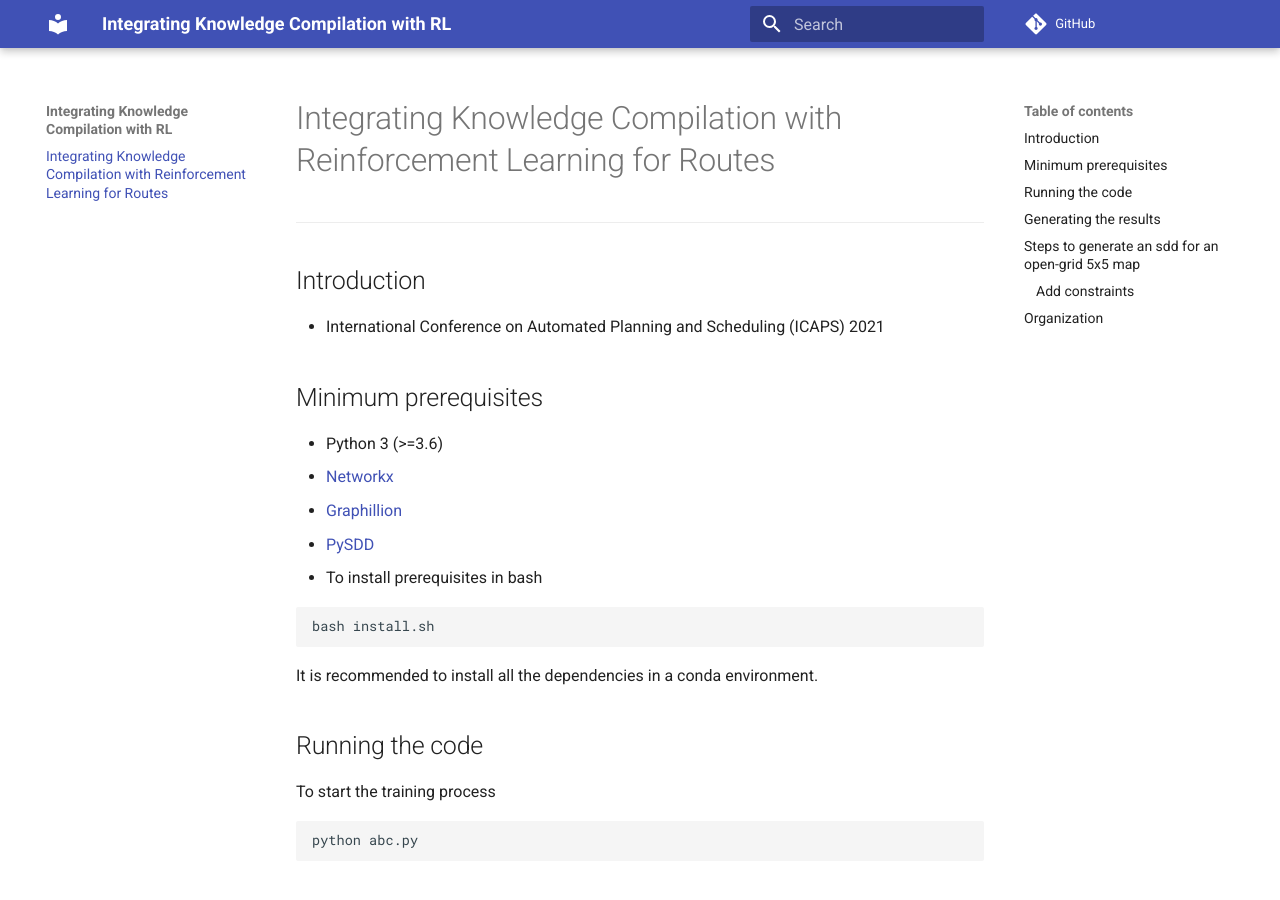
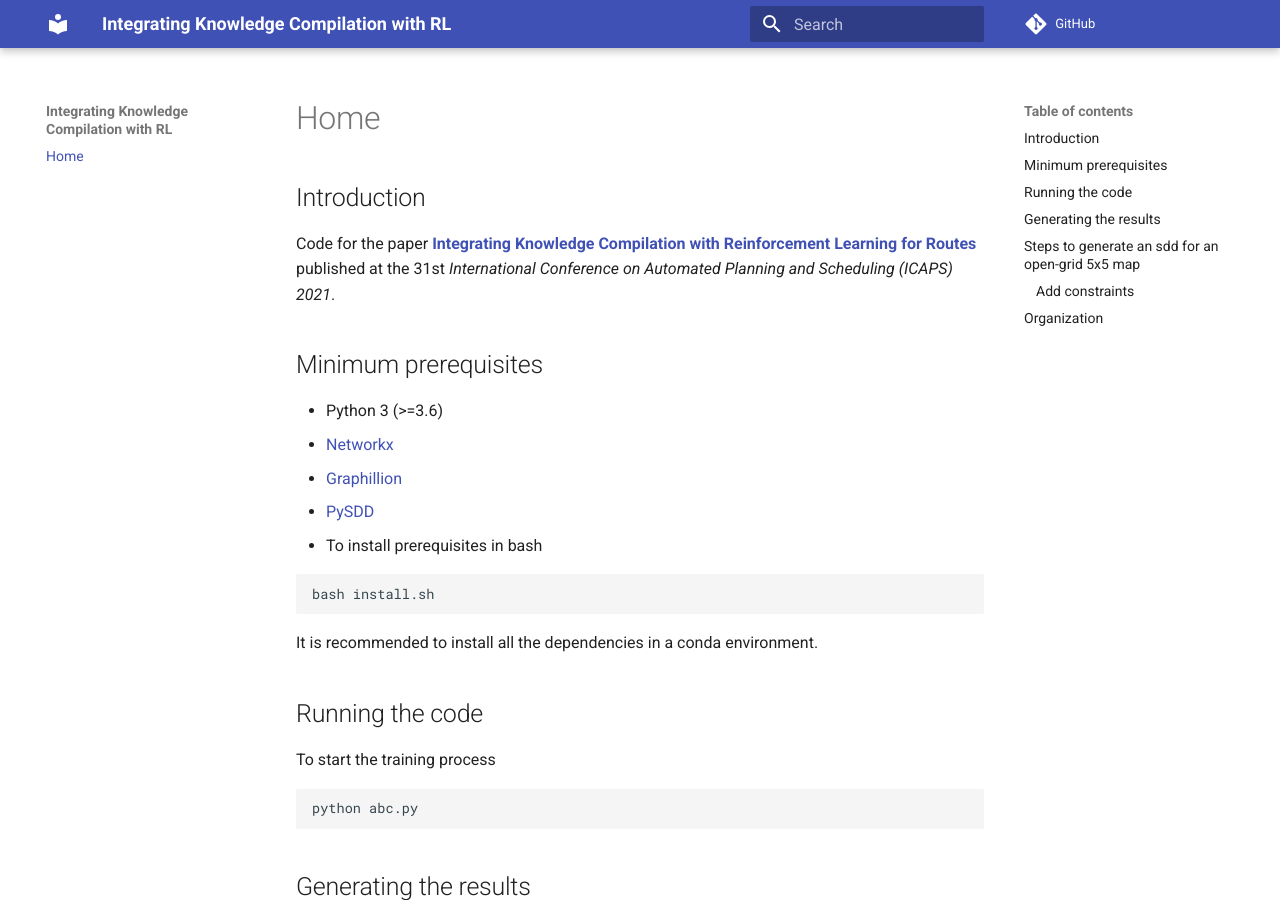
Before and after one commit to kushagra06/KCRL-Docs, an MkDocs documentation site: the page built from docs/index.md, in a window 1280 px wide and 900 px high. Built offline with MkDocs 1.6.1 and Material for MkDocs 9.7.7, drawn with Linux system fonts in a browser that asks for light colours; comment, search, counter and statistics services are not loaded.

Commit message:
Update index.md

```diff
--- a/docs/index.md
+++ b/docs/index.md
@@ -1,11 +1,7 @@
-
-# Integrating Knowledge Compilation with Reinforcement Learning for Routes
-
-***
 
 ## Introduction
 
-* International Conference on Automated Planning and Scheduling (ICAPS) 2021
+Code for the paper [**Integrating Knowledge Compilation with Reinforcement Learning for Routes**](https://ojs.aaai.org/index.php/ICAPS/article/view/16002/15813) published at the 31st *International Conference on Automated Planning and Scheduling (ICAPS) 2021*.
 
 ## Minimum prerequisites
 
```
